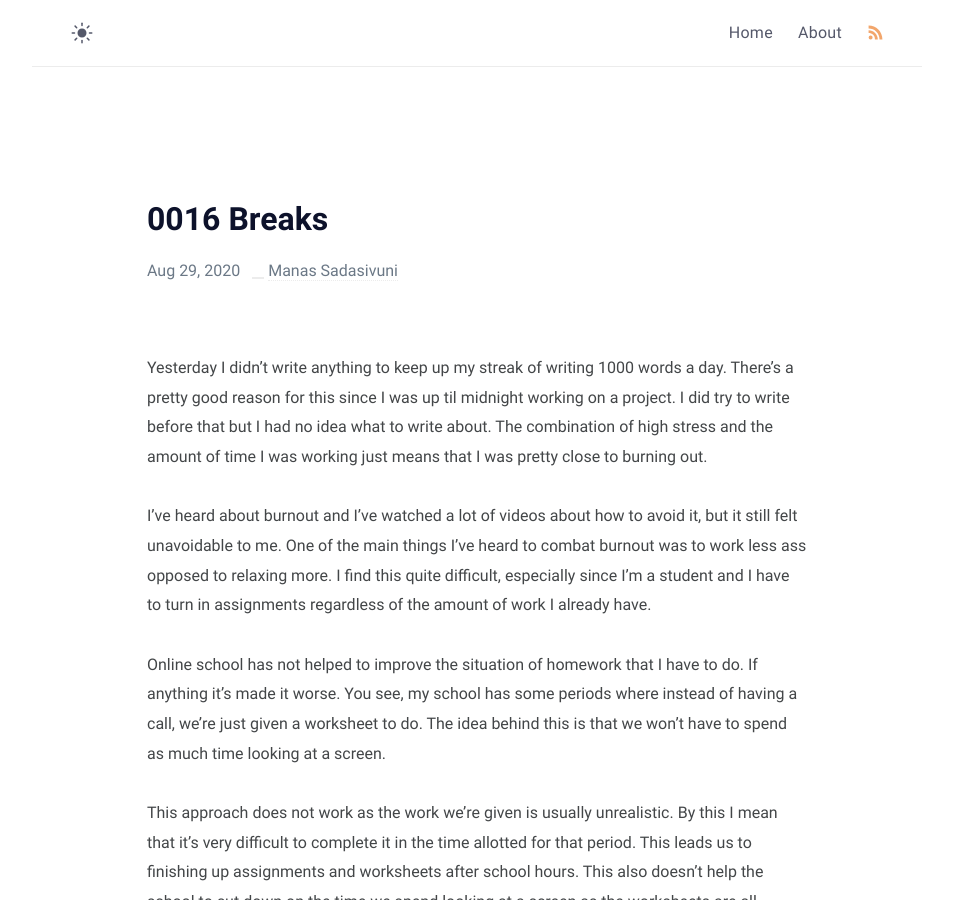
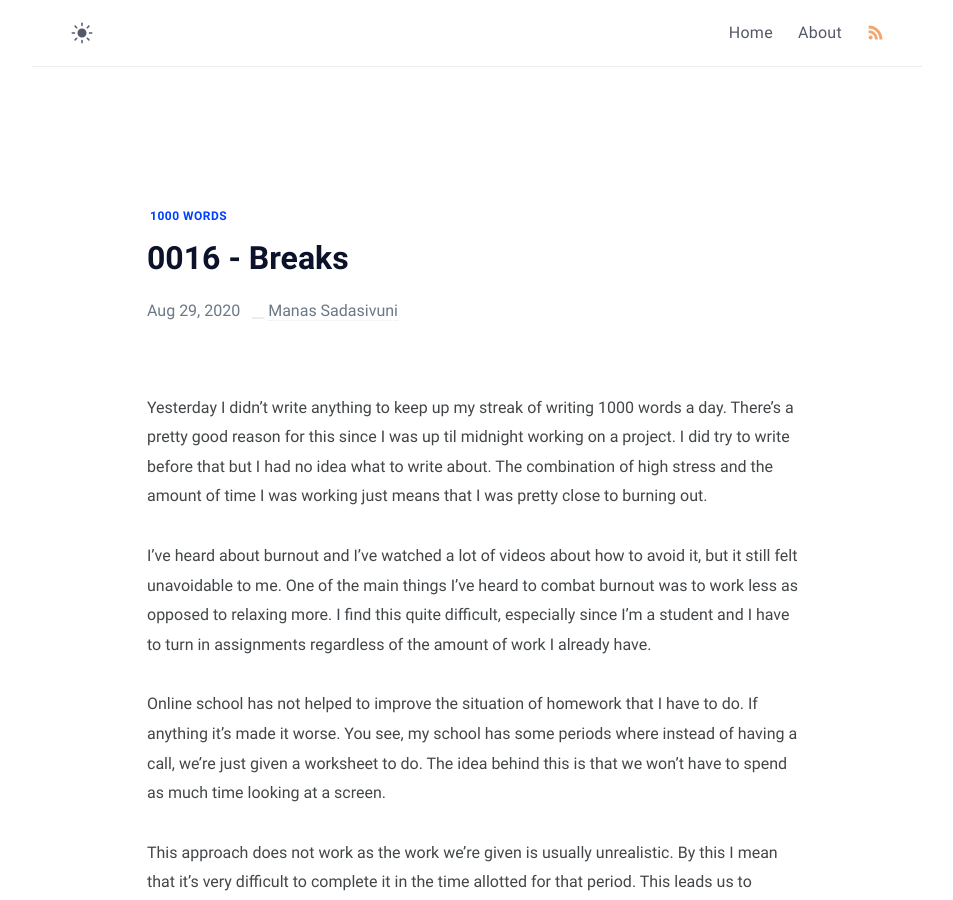
Before and after one commit to manassadasivuni/dg, a Jekyll site: the page built from _posts/2020-08-29-0016-breaks.md, in a window 1280 px wide and 900 px high. Shown: the whole window, without its empty margins (163-1116 px from the left). Built offline with Jekyll 4.4.1, drawn with Linux system fonts in a browser that asks for light colours.

Commit message:
Spelling Error

```diff
--- a/_posts/2020-08-29-0016-breaks.md
+++ b/_posts/2020-08-29-0016-breaks.md
@@ -1,9 +1,11 @@
 ---
+title: 0016 - Breaks
+tags: [1000 Words]
 published: true
 ---
 Yesterday I didn't write anything to keep up my streak of writing 1000 words a day. There's a pretty good reason for this since I was up til midnight working on a project. I did try to write before that but I had no idea what to write about. The combination of high stress and the amount of time I was working just means that I was pretty close to burning out.
 
-I've heard about burnout and I've watched a lot of videos about how to avoid it, but it still felt unavoidable to me. One of the main things I've heard to combat burnout was to work less ass opposed to relaxing more. I find this quite difficult, especially since I'm a student and I have to turn in assignments regardless of the amount of work I already have.
+I've heard about burnout and I've watched a lot of videos about how to avoid it, but it still felt unavoidable to me. One of the main things I've heard to combat burnout was to work less as opposed to relaxing more. I find this quite difficult, especially since I'm a student and I have to turn in assignments regardless of the amount of work I already have.
 
 Online school has not helped to improve the situation of homework that I have to do. If anything it's made it worse. You see, my school has some periods where instead of having a call, we're just given a worksheet to do. The idea behind this is that we won't have to spend as much time looking at a screen.
 
```
Also changed, not shown: 2 other files.
